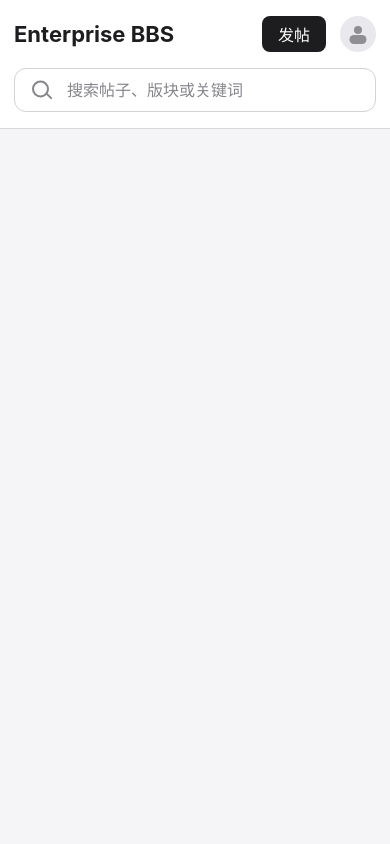
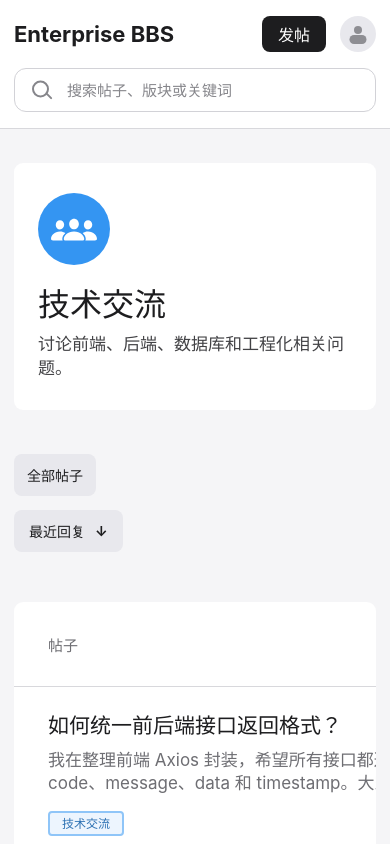
Before and after one commit to fatsheepER/enterprise-bbs, a Vue app in the folder frontend/: page /board/1 in a window 390 px wide. Before the commit this address had no page. Shown: the top 844 px of the page. Built offline with nearby package versions, Linux system fonts and the light colour scheme.

Commit message:
feat: Add /board page

```diff
--- a/frontend/src/assets/main.css
+++ b/frontend/src/assets/main.css
@@ -39,7 +39,7 @@ a {
 
 .content-width,
 .page-shell {
-  width: min(100% - 48px, 1280px);
+  width: min(100% - 64px, 800px);
   margin: 0 auto;
 }
 
@@ -104,7 +104,7 @@ a {
   outline: none;
   background: #fff;
   color: #1d1d1f;
-  font-size: 16px;
+  font-size: 15px;
 }
 
 .search-box__input::placeholder {
@@ -184,7 +184,7 @@ a {
   border-radius: 8px;
   padding: 13px 16px;
   color: #6e6e73;
-  font-size: 17px;
+  font-size: 14px;
   font-weight: 700;
 }
 
@@ -215,7 +215,7 @@ a {
   padding: 0 15px;
   background: #e8e8ed;
   color: #1d1d1f;
-  font-size: 17px;
+  font-size: 14px;
   font-weight: 700;
 }
 
@@ -242,7 +242,7 @@ a {
 
 .posts-table__heading {
   height: 84px;
-  padding: 0 18px;
+  padding: 0 8px;
   color: #6e6e73;
   font-size: 15px;
   font-weight: 700;
@@ -309,7 +309,7 @@ a {
 .posts-table__stat {
   padding: 29px 18px;
   color: #6e6e73;
-  font-size: 20px;
+  font-size: 16px;
   line-height: 1.2;
   text-align: center;
   vertical-align: top;
@@ -361,6 +361,13 @@ a {
   font-size: 24px;
   font-weight: 700;
   line-height: 1.25;
+}
+
+.board-card__title-link:hover,
+.board-card__title-link:focus-visible {
+  text-decoration: underline;
+  text-decoration-thickness: 2px;
+  text-underline-offset: 4px;
 }
 
 .board-card__signal {
@@ -439,6 +446,86 @@ a {
   font-size: 16px;
 }
 
+.board-detail {
+  display: grid;
+  gap: 0px;
+}
+
+.board-hero {
+  display: flex;
+  align-items: center;
+  gap: 30px;
+  min-height: 146px;
+  border-radius: 9px;
+  background: #fff;
+  padding: 36px 42px;
+}
+
+.board-hero__icon {
+  display: grid;
+  flex: 0 0 auto;
+  width: 84px;
+  height: 84px;
+  place-items: center;
+  border-radius: 999px;
+  background: var(--board-color, #2997ff);
+}
+
+.board-hero__icon-image {
+  width: 54px;
+  height: 54px;
+  object-fit: contain;
+}
+
+.board-hero__copy {
+  min-width: 0;
+}
+
+.board-hero__title {
+  margin: 0 0 10px;
+  color: #1d1d1f;
+  font-size: 30px;
+  font-weight: 700;
+  line-height: 1.12;
+}
+
+.board-hero__description {
+  max-width: 840px;
+  margin: 0;
+  color: #424245;
+  font-size: 18px;
+  line-height: 1.4;
+}
+
+.board-detail__posts-header {
+  margin-top: 20px;
+}
+
+.board-detail-empty {
+  border-radius: 9px;
+  background: #fff;
+  padding: 46px 52px;
+}
+
+.board-detail-empty__title {
+  margin: 0 0 10px;
+  font-size: 36px;
+  line-height: 1.14;
+}
+
+.board-detail-empty__message {
+  margin: 0 0 24px;
+  color: #6e6e73;
+  font-size: 17px;
+}
+
+.board-detail-empty__link {
+  display: inline-flex;
+  margin-bottom: 0;
+  background: #e8e8ed;
+  color: #1d1d1f;
+}
+
 .post-list-item {
   position: relative;
   display: grid;
@@ -500,9 +587,10 @@ a {
 }
 
 @media (max-width: 900px) {
+
   .content-width,
   .page-shell {
-    width: min(100% - 28px, 1280px);
+    width: min(100% - 28px, 1080px);
   }
 
   .page-shell {
@@ -553,6 +641,29 @@ a {
   .board-card__posts {
     align-content: start;
   }
+
+  .board-hero {
+    gap: 22px;
+    padding: 32px 30px;
+  }
+
+  .board-hero__icon {
+    width: 72px;
+    height: 72px;
+  }
+
+  .board-hero__icon-image {
+    width: 46px;
+    height: 46px;
+  }
+
+  .board-hero__title {
+    font-size: 36px;
+  }
+
+  .board-hero__description {
+    font-size: 18px;
+  }
 }
 
 @media (max-width: 640px) {
@@ -568,13 +679,13 @@ a {
 
   .overview-tabs__link {
     padding: 11px 13px;
-    font-size: 15px;
+    font-size: 14px;
   }
 
   .posts-sort-button {
     width: fit-content;
     min-height: 42px;
-    font-size: 16px;
+    font-size: 14px;
   }
 
   .board-card {
@@ -588,6 +699,24 @@ a {
 
   .board-card__post-title {
     white-space: normal;
+  }
+
+  .board-detail {
+    gap: 24px;
+  }
+
+  .board-hero {
+    align-items: flex-start;
+    flex-direction: column;
+    padding: 30px 24px;
+  }
+
+  .board-hero__title {
+    font-size: 32px;
+  }
+
+  .board-hero__description {
+    font-size: 17px;
   }
 
   .post-list-item {
--- a/frontend/src/components/BoardCard.vue
+++ b/frontend/src/components/BoardCard.vue
@@ -15,7 +15,14 @@ defineProps({
   <article class="board-card" :style="{ '--board-color': board.colorHex }">
     <div class="board-card__content">
       <div class="board-card__title-row">
-        <h2 class="board-card__title">{{ board.name }}</h2>
+        <h2 class="board-card__title">
+          <RouterLink
+            class="board-card__title-link"
+            :to="{ name: 'board-detail', params: { id: board.id } }"
+          >
+            {{ board.name }}
+          </RouterLink>
+        </h2>
       </div>
 
       <p class="board-card__description">{{ board.description }}</p>
--- a/frontend/src/router/index.js
+++ b/frontend/src/router/index.js
@@ -1,5 +1,6 @@
 import { createRouter, createWebHistory } from 'vue-router'
 
+import BoardDetailView from '../views/front/BoardDetailView.vue'
 import BoardsOverviewView from '../views/front/BoardsOverviewView.vue'
 import PostsView from '../views/front/PostsView.vue'
 
@@ -16,6 +17,11 @@ const router = createRouter({
       name: 'posts',
       component: PostsView,
     },
+    {
+      path: '/board/:id',
+      name: 'board-detail',
+      component: BoardDetailView,
+    },
   ],
 })
 
--- /dev/null
+++ b/frontend/src/views/front/BoardDetailView.vue
@@ -0,0 +1,56 @@
+<script setup>
+import { computed } from 'vue'
+import { useRoute } from 'vue-router'
+
+import boardIcon from '../../assets/board-placeholder.svg'
+import PostTable from '../../components/PostTable.vue'
+import { visibleBoards, visiblePosts } from '../../mock/forumViewModels'
+
+const route = useRoute()
+const boards = visibleBoards()
+
+const boardId = computed(() => Number(route.params.id))
+const board = computed(() => boards.find((item) => item.id === boardId.value))
+const posts = computed(() => visiblePosts({ boardId: boardId.value }))
+</script>
+
+<template>
+  <section v-if="board" class="board-detail">
+    <article class="board-hero" :style="{ '--board-color': board.colorHex }">
+      <div class="board-hero__icon" aria-hidden="true">
+        <img class="board-hero__icon-image" :src="boardIcon" alt="" />
+      </div>
+
+      <div class="board-hero__copy">
+        <h1 class="board-hero__title">{{ board.name }}</h1>
+        <p class="board-hero__description">{{ board.description }}</p>
+      </div>
+    </article>
+
+    <section class="posts-overview board-detail__posts-header">
+      <div class="posts-overview__toolbar">
+        <nav class="overview-tabs posts-overview__tabs" :aria-label="`${board.name} 帖子导航`">
+          <RouterLink
+            class="overview-tabs__link"
+            :to="{ name: 'board-detail', params: { id: board.id } }"
+          >
+            全部帖子
+          </RouterLink>
+        </nav>
+
+        <button class="posts-sort-button" type="button" aria-label="排序">
+          最近回复
+          <span aria-hidden="true">↓</span>
+        </button>
+      </div>
+    </section>
+
+    <PostTable :posts="posts" :aria-label="`${board.name}帖子列表`" empty-text="这个版块暂无帖子" />
+  </section>
+
+  <section v-else class="board-detail-empty">
+    <h1 class="board-detail-empty__title">版块不存在</h1>
+    <p class="board-detail-empty__message">这个版块可能已停用或被删除。</p>
+    <RouterLink class="overview-tabs__link board-detail-empty__link" to="/">返回版块总览</RouterLink>
+  </section>
+</template>
```
Also changed, not shown: frontend/src/assets/board-placeholder.svg (added).
